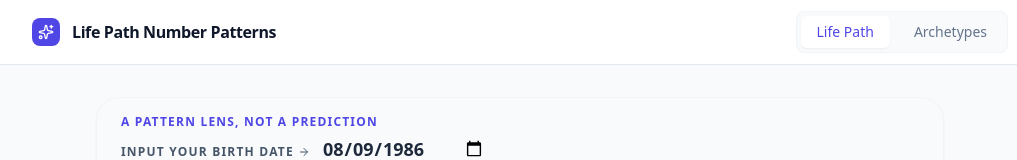
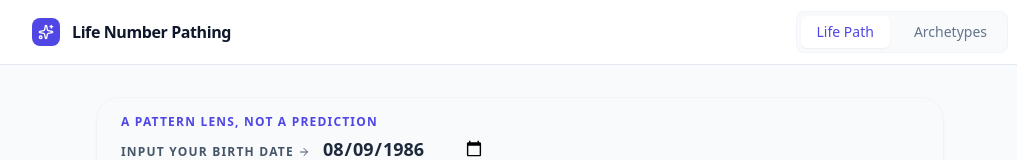
Before and after one commit to browningtons/life-pathing, a React (Vite) app: page / in a window 1280 px wide. Shown: the top 160 px of the page, without its empty margins (120-1137 px from the left). Built offline with nearby package versions, Linux system fonts and the light colour scheme.

Commit message:
update app title

```diff
--- a/src/App.tsx
+++ b/src/App.tsx
@@ -828,7 +828,7 @@
             <div className="bg-indigo-600 p-1.5 rounded-lg">
               <Sparkles className="w-4 h-4 text-white" />
             </div>
-            <h1 className="text-base font-bold text-slate-900 tracking-tight hidden sm:block">Life Path Number Patterns</h1>
+            <h1 className="text-base font-bold text-slate-900 tracking-tight hidden sm:block">Life Number Pathing</h1>
           </div>
 
           <div className="flex items-center gap-1 sm:gap-2 bg-slate-50 p-1 rounded-lg border border-slate-100 overflow-x-auto">
```
